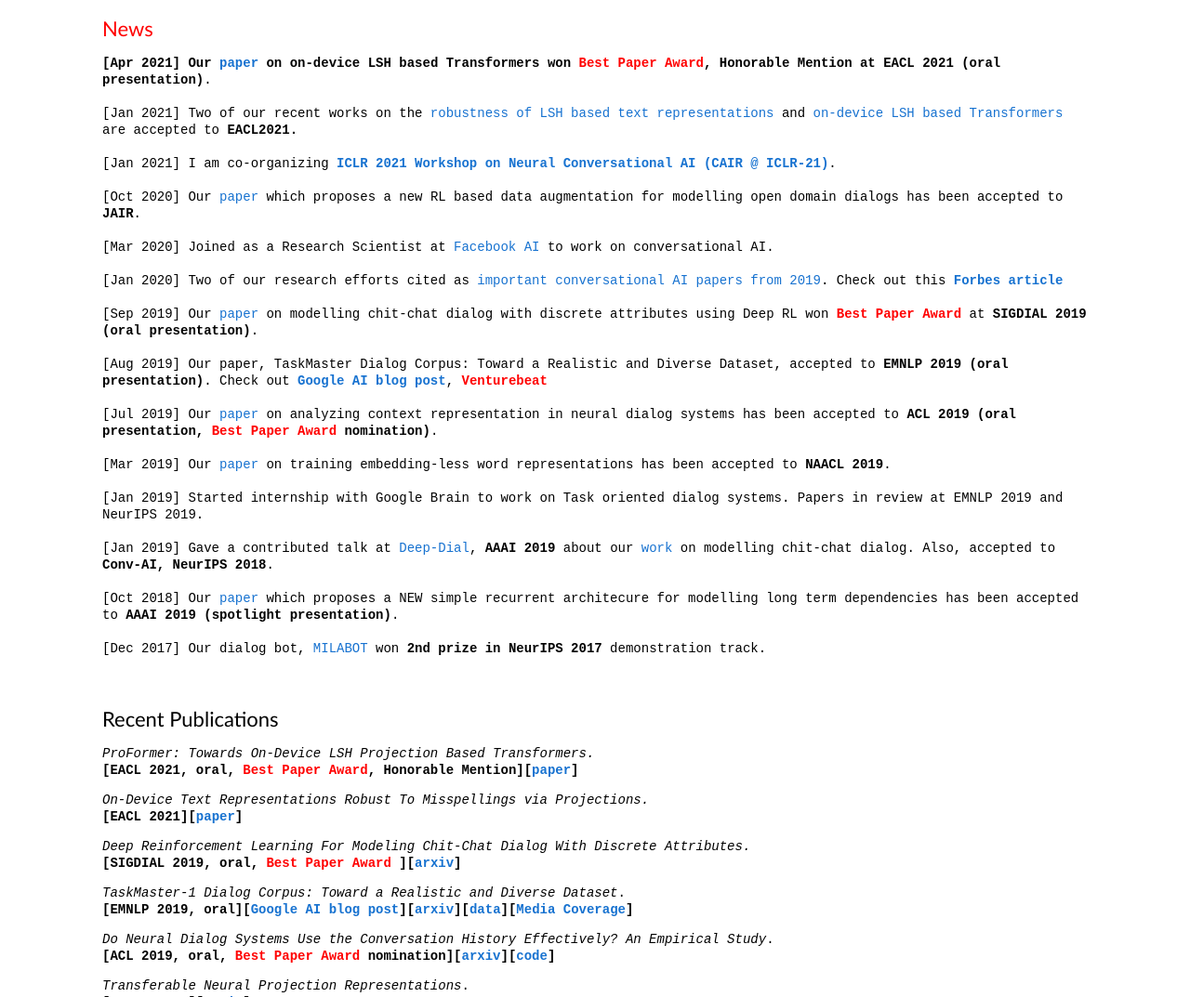
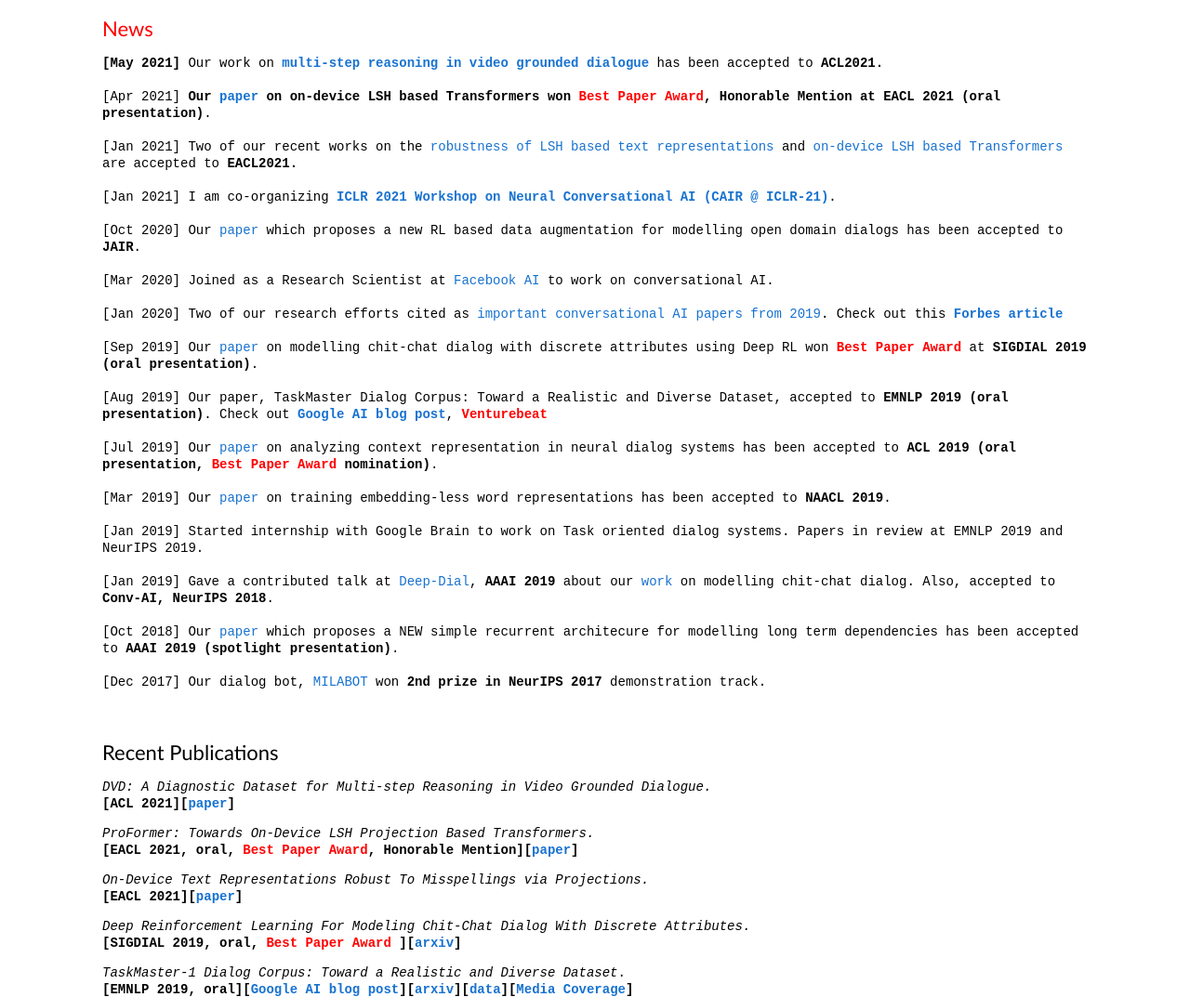
Before and after one commit to chinnadhurai/chinnadhurai.github.io, a plain HTML site: page index.html in a window 1280 px wide. Shown: the part 369-1442 px from the top of the page at 93% size. Drawn offline with Linux system fonts and the light colour scheme.

Commit message:
Update index.html

```diff
--- a/index.html
+++ b/index.html
@@ -58,7 +58,8 @@
 
               <p>
 		<TT>
-    <B>[Apr 2021] Our </B><a href="https://www.aclweb.org/anthology/2021.eacl-main.246/"> <tt><B>paper</B></tt></a> <B>on on-device LSH based Transformers won</B> <FONT COLOR="RED"><B>Best Paper Award</B></FONT><B>, Honorable Mention at EACL 2021 (oral presentation)</B>.<br><br>
+    <B>[May 2021]</B> Our work on <a href="https://arxiv.org/abs/2101.00151"> <tt><B>multi-step reasoning in video grounded dialogue</B></tt></a> has been accepted to <B>ACL2021.</B><br><br>
+    [Apr 2021] <B>Our </B><a href="https://www.aclweb.org/anthology/2021.eacl-main.246/"> <tt><B>paper</B></tt></a> <B>on on-device LSH based Transformers won</B> <FONT COLOR="RED"><B>Best Paper Award</B></FONT><B>, Honorable Mention at EACL 2021 (oral presentation)</B>.<br><br>
 		[Jan 2021] Two of our recent works on the <a href="https://www.aclweb.org/anthology/2021.eacl-main.250/"> <tt>robustness of LSH based text representations</tt></a> and <a href="https://www.aclweb.org/anthology/2021.eacl-main.246/"> <tt>on-device LSH based Transformers</tt></a> are accepted to <B>EACL2021.</B><br><br>
 		[Jan 2021] I am co-organizing <B><a href="https://iclr.cc/Conferences/2021/Schedule?showEvent=2133"> <tt>ICLR 2021 Workshop on Neural Conversational AI (CAIR @ ICLR-21)</tt></a></B>.<br><br>
 		[Oct 2020] Our <a href="https://arxiv.org/abs/1807.04723"> <tt>paper</tt></a> which proposes a new RL based data augmentation for modelling open domain dialogs has been accepted to <B>JAIR</B>.<br><br>
@@ -83,6 +84,13 @@
             <tr>
             <td style="padding:20px;width:100%;vertical-align:middle">
               <heading>Recent Publications</heading>
+              <p>
+                <tt>
+                <I>DVD: A Diagnostic Dataset for Multi-step Reasoning in Video Grounded Dialogue.</I><br>
+                <!-- <B>Chinnadhurai Sankar</B>, Sujith Ravi<br> -->
+                <B>[ACL 2021][<a href="https://arxiv.org/abs/2101.00151/"><tt>paper</tt></a>]</B>
+                </tt>
+              </p>
 	      <p>
                 <tt>
                 <I>ProFormer: Towards On-Device LSH Projection Based Transformers.</I><br>
```
